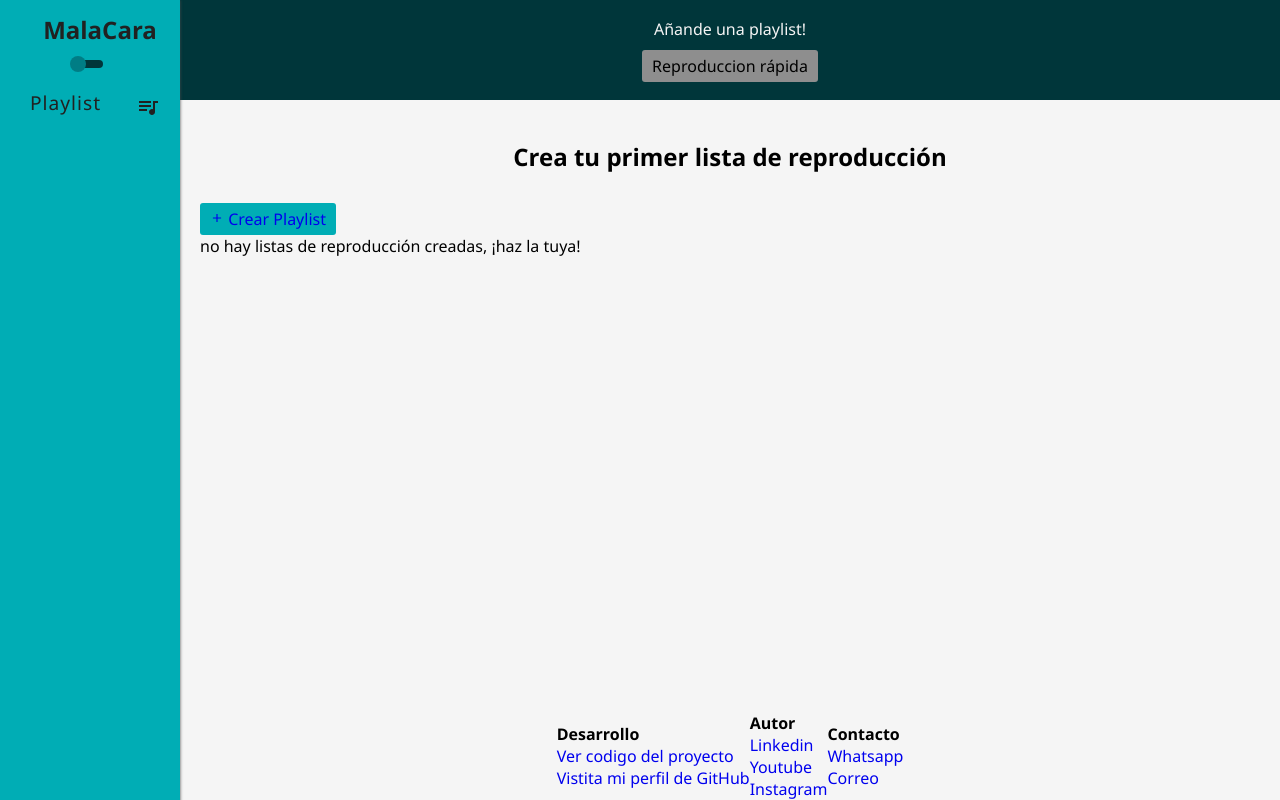
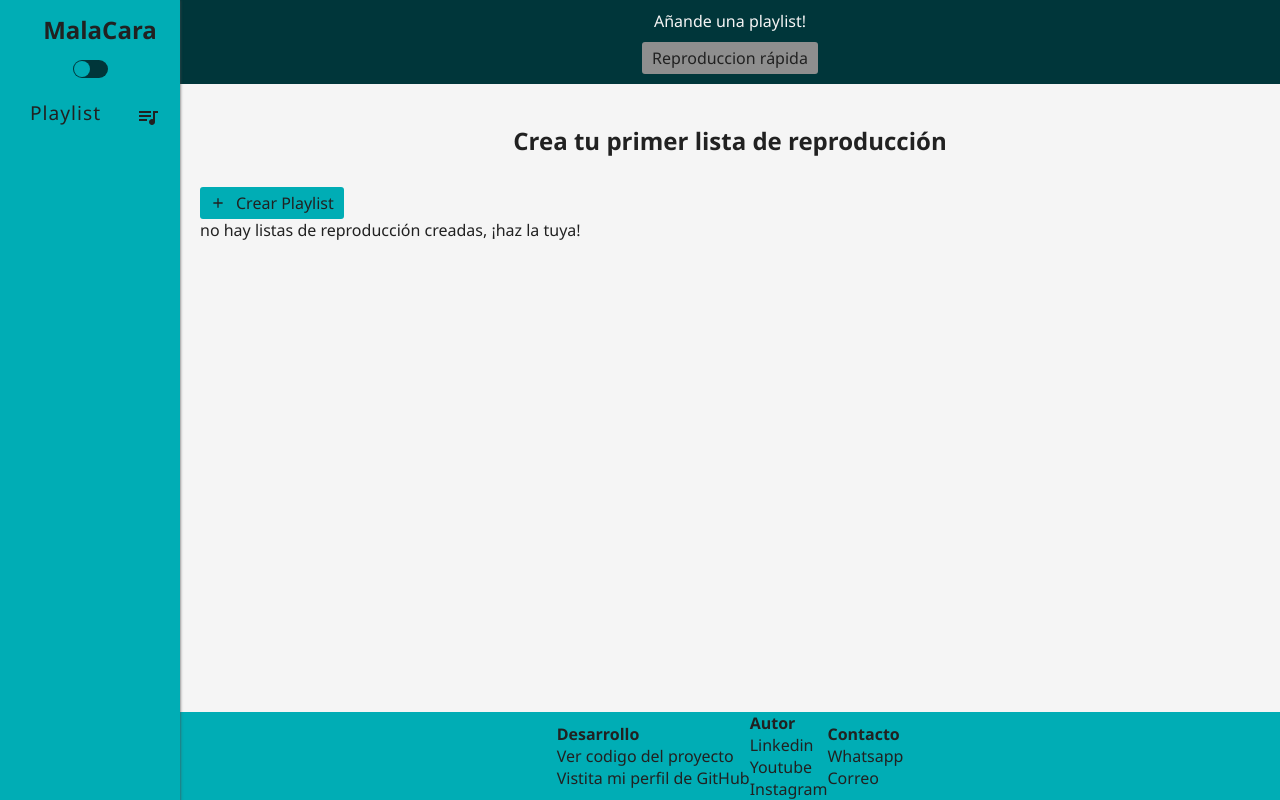
Before and after one commit to Patricio-Fernandez-Ionadi/Player-react, a React (Create React App) app: page /playlist in a window 1280 px wide. Built offline with nearby package versions, Linux system fonts and the light colour scheme.

Commit message:
ref nuevas rutas de importaciones

```diff
--- a/src/theme/index.css
+++ b/src/theme/index.css
@@ -19,7 +19,7 @@ a {
   text-decoration: none;
 }
 
-.btn {
+.btn a, .btn {
   display: flex;
   justify-content: center;
   align-items: center;
@@ -51,7 +51,7 @@ a {
   box-shadow: 0px 3px 5px -1px rgba(0, 0, 0, 0.2), 0px 6px 10px 0px rgba(0, 0, 0, 0.14), 0px 1px 18px 0px rgba(0, 0, 0, 0.12);
 }
 
-.new-playlist-form {
+.new-playlist-form, .paper {
   box-shadow: 0px 5px 5px -3px rgba(0, 0, 0, 0.2), 0px 8px 10px 1px rgba(0, 0, 0, 0.14), 0px 3px 14px 2px rgba(0, 0, 0, 0.12);
 }
 
@@ -61,6 +61,19 @@ a {
   transition: all 0.2s ease;
   min-height: 30px;
   font-size: 16px;
+  transition: color 0.2s ease;
+}
+.btn.light {
+  color: #212121;
+}
+.btn.light a {
+  color: #212121;
+}
+.btn.dark {
+  color: #f5f5f5;
+}
+.btn.dark a {
+  color: #f5f5f5;
 }
 .btn:hover {
   background-color: #00b2ba;
@@ -75,11 +88,11 @@ a {
   background-color: #f44336;
 }
 .btn svg {
-  font-size: 14px;
+  font-size: inherit;
 }
-
-.btn-muted {
-  color: #f44336;
+.btn a {
+  gap: 10px;
+  color: inherit;
 }
 
 .btn-player {
@@ -102,10 +115,42 @@ a {
 
 .view {
   padding: 10px 20px;
+  transition: background 0.2s ease;
+  transition: color 0.2s ease;
+}
+.view.light {
+  background: #f5f5f5;
+}
+.view.dark {
+  background: #121212;
+}
+.view.light {
+  color: #212121;
+}
+.view.light a {
+  color: #212121;
+}
+.view.dark {
+  color: #f5f5f5;
+}
+.view.dark a {
+  color: #f5f5f5;
 }
 .view h2 {
   text-align: center;
   margin: 30px auto;
+}
+
+.paper {
+  padding: 5px 10px;
+  border-radius: 5px;
+  transition: background 0.2s ease;
+}
+.paper.light {
+  background: #fff;
+}
+.paper.dark {
+  background: #212121;
 }
 
 .main-container-app {
@@ -131,6 +176,28 @@ a {
 }
 .main-container-app .footer-container-app {
   grid-row: 3/-1;
+}
+.main-container-app .footer-container-app {
+  transition: background 0.2s ease;
+  transition: color 0.2s ease;
+}
+.main-container-app .footer-container-app.light {
+  background: #00adb5;
+}
+.main-container-app .footer-container-app.dark {
+  background: #00363a;
+}
+.main-container-app .footer-container-app.light {
+  color: #212121;
+}
+.main-container-app .footer-container-app.light a {
+  color: #212121;
+}
+.main-container-app .footer-container-app.dark {
+  color: #f5f5f5;
+}
+.main-container-app .footer-container-app.dark a {
+  color: #f5f5f5;
 }
 
 @media (min-width: 769px) {
@@ -182,6 +249,7 @@ a {
   border-radius: 50%;
   -webkit-animation: animloader 1s infinite ease-in-out;
           animation: animloader 1s infinite ease-in-out;
+  box-shadow: 0 0 3px 0 #484848;
 }
 
 .loader::before {
@@ -221,30 +289,30 @@ a {
      -moz-appearance: none;
           appearance: none;
   background-color: #fff;
-  width: 25px;
-  height: 8px;
+  width: 35px;
+  height: 18px;
   margin: 0;
   position: relative;
-  border-radius: 4px;
+  border-radius: 9px;
   background-color: #00363a;
 }
 .toggle-theme-input:after {
   transition: all 0.2s ease;
   content: "";
   position: absolute;
-  top: -4px;
-  left: -8px;
+  top: 1px;
+  left: 1px;
   width: 16px;
   height: 16px;
-  background-color: #007d85;
+  background-color: #00adb5;
   border-radius: 50%;
 }
 .toggle-theme-input.active {
   background-color: #00adb5;
 }
 .toggle-theme-input.active:after {
-  background-color: #5cdfe7;
-  left: 15px;
+  background-color: #00363a;
+  left: 17px;
 }
 
 .navbar-list-container {
@@ -287,8 +355,16 @@ a {
 .navbar-list-container .navbar-list-element .navbar-list-icon.light {
   color: #212121;
 }
+.navbar-list-container .navbar-list-element .navbar-list-link.light a,
+.navbar-list-container .navbar-list-element .navbar-list-icon.light a {
+  color: #212121;
+}
 .navbar-list-container .navbar-list-element .navbar-list-link.dark,
 .navbar-list-container .navbar-list-element .navbar-list-icon.dark {
+  color: #f5f5f5;
+}
+.navbar-list-container .navbar-list-element .navbar-list-link.dark a,
+.navbar-list-container .navbar-list-element .navbar-list-icon.dark a {
   color: #f5f5f5;
 }
 .navbar-list-container .navbar-list-element .navbar-list-link {
@@ -330,7 +406,13 @@ a {
 .navigation-logo-link.light {
   color: #212121;
 }
+.navigation-logo-link.light a {
+  color: #212121;
+}
 .navigation-logo-link.dark {
+  color: #f5f5f5;
+}
+.navigation-logo-link.dark a {
   color: #f5f5f5;
 }
 
@@ -345,7 +427,13 @@ a {
 .navigation-menu-container .menu-button.light {
   color: #212121;
 }
+.navigation-menu-container .menu-button.light a {
+  color: #212121;
+}
 .navigation-menu-container .menu-button.dark {
+  color: #f5f5f5;
+}
+.navigation-menu-container .menu-button.dark a {
   color: #f5f5f5;
 }
 .navigation-menu-container .menu-button:active {
@@ -387,14 +475,20 @@ a {
   }
 }
 .player-container {
-  height: 100px;
   color: #f5f5f5;
-  background-color: #00363a;
   gap: 10px;
   padding: 10px 20px;
+  transition: background 0.2s ease;
+}
+.player-container.light {
+  background: #00363a;
+}
+.player-container.dark {
+  background: #212121;
 }
 .player-container .comands-container,
-.player-container .info-container {
+.player-container .info-container,
+.player-container .auxiliar-container {
   width: 100%;
   gap: 10px;
 }
@@ -404,6 +498,17 @@ a {
 }
 .player-container .comands-container .play-button svg {
   font-size: 2.5em;
+}
+.player-container .auxiliar-container .auxiliar-control {
+  min-height: 20px;
+  height: 20px;
+  width: 20px;
+  border-radius: 50%;
+  background: transparent;
+  color: #f5f5f5;
+}
+.player-container .auxiliar-container .auxiliar-control.active {
+  background-color: #007d85;
 }
 
 .volume-control-container {
@@ -491,14 +596,12 @@ a {
 
 .new-playlist-form {
   padding: 5px 10px;
-  background-color: #fff;
   border-radius: 5px;
 }
 
 .table-container {
   font-size: 14px;
   width: 100%;
-  color: #212121;
   padding: 5px 10px;
 }
 .table-container .thead,
@@ -513,6 +616,7 @@ a {
 .table-container .thead .head-item:nth-child(4),
 .table-container .table-body .table-row .row-item:nth-child(4) {
   max-width: 80px;
+  border-right: none;
 }
 .table-container .thead .head-item:nth-child(5),
 .table-container .table-body .table-row .row-item:nth-child(5) {
@@ -520,7 +624,6 @@ a {
   padding: 0;
 }
 .table-container .thead {
-  border-bottom: 1px solid #ccc;
   padding-bottom: 10px;
   cursor: default;
 }
@@ -539,6 +642,10 @@ a {
 }
 .table-container .table-body .table-row.clicked-once {
   background-color: #00adb5;
+}
+.table-container .table-body .table-row:nth-child(1) {
+  border-top: 1px solid #ccc;
+  border-radius: 3px 3px 0 0;
 }
 .table-container .table-body .table-row .row-item {
   padding-left: 5px;
@@ -596,12 +703,18 @@ a {
   }
 }
 .playlist-card {
-  background-color: white;
   min-height: 100px;
   width: 100%;
   padding: 5px 10px;
   border-radius: 3px;
   transition: transform 0.2s ease;
+  transition: background 0.2s ease;
+}
+.playlist-card.light {
+  background: #fff;
+}
+.playlist-card.dark {
+  background: #007d85;
 }
 .playlist-card:hover {
   transform: scale(1.05);
@@ -618,4 +731,8 @@ a {
 }
 .playlist-card-detail-item:hover {
   color: #00adb5;
+}
+
+.current-playlist-list {
+  list-style: none;
 }/*# sourceMappingURL=index.css.map */
--- a/src/theme/index.scss
+++ b/src/theme/index.scss
@@ -30,6 +30,7 @@
 // Playlists
 @import '../pages/Playlist/AllPlaylists/style/_index.scss';
 @import '../pages/Playlist/AllPlaylists/PlaylistCard/style/_index.scss';
+@import '../pages/Playlist/CurrentPlaylist/style/_index.scss';
 // @import '';
 // @import '';
 // @import '';
```
Also changed, not shown: 1 other file (tests, documents, lock files or other folders).
